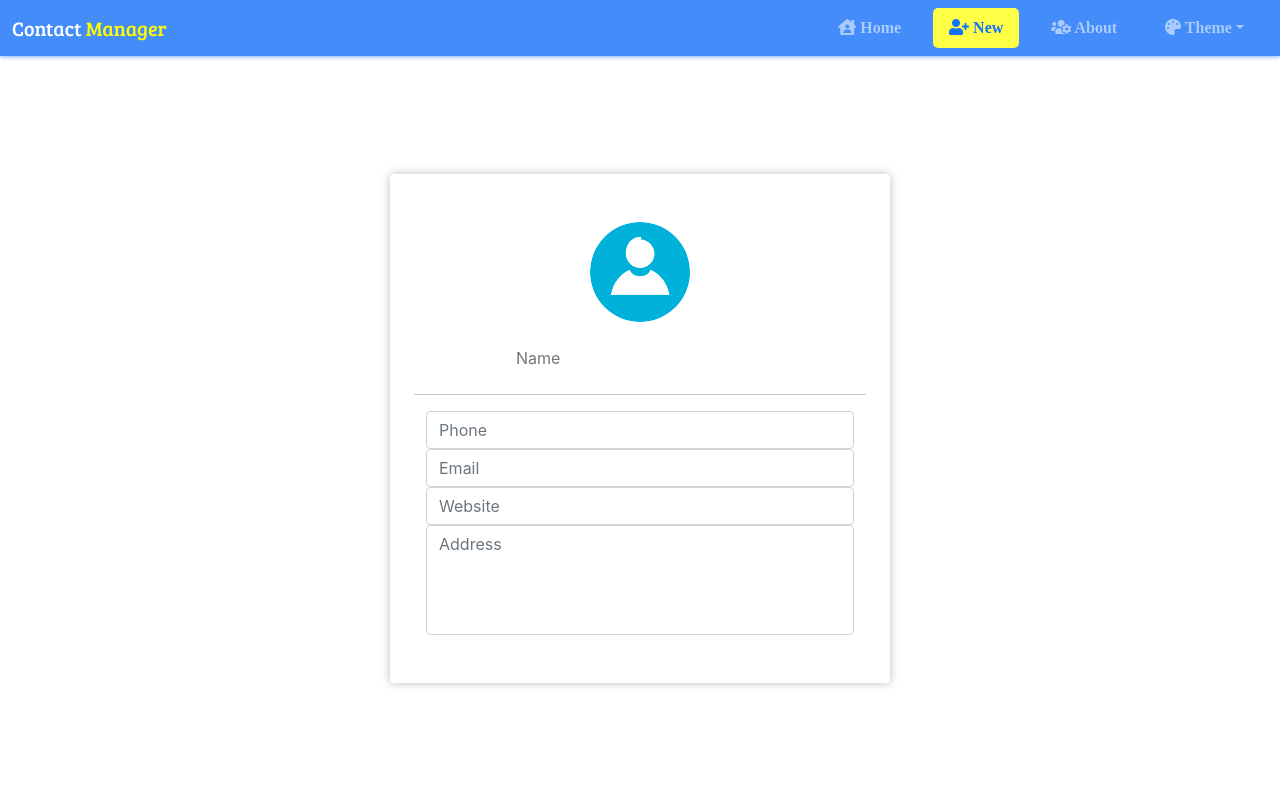
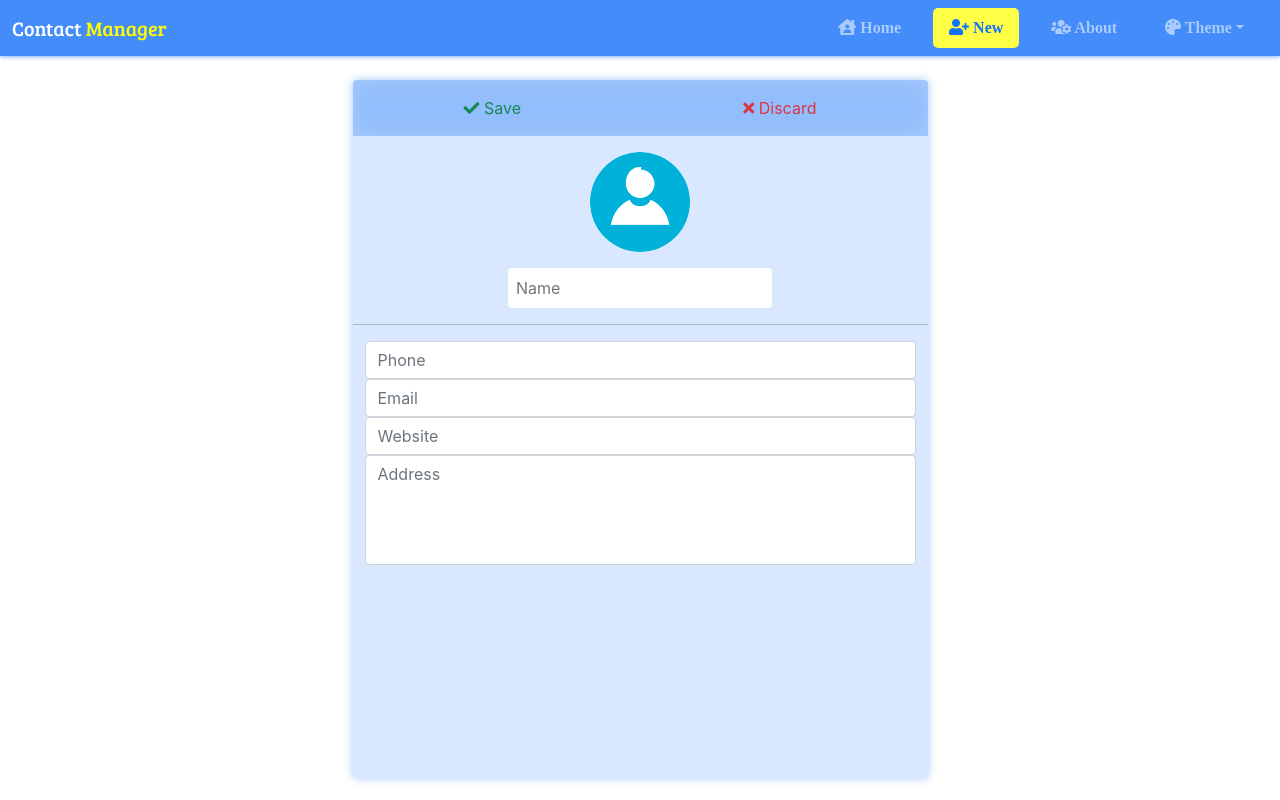
Before and after one commit to Abhishek-vk/Contact-Manager, a React (Create React App) app: page /AddContact in a window 1280 px wide. Built offline with nearby package versions, Linux system fonts and the light colour scheme; a web font is replaced by a local one.

Commit message:
add user started

```diff
--- a/package.json
+++ b/package.json
@@ -11,6 +11,7 @@
     "react-dom": "^17.0.2",
     "react-router-dom": "^5.2.0",
     "react-scripts": "4.0.3",
+    "simplebar-react": "^2.3.5",
     "web-vitals": "^1.1.2"
   },
   "scripts": {
--- a/src/components/addContact/index.js
+++ b/src/components/addContact/index.js
@@ -1,16 +1,22 @@
 import altImg from "../img/user-alt.png";
+import SimpleBar from "simplebar-react";
+import "simplebar/dist/simplebar.min.css";
+import "../css/addContact.css";
 
 const AddContact = () => {
 	return (
+		<div id="AddContactContainer" className="h-100 pt-sm-4 overflow-hidden">
+			<SimpleBar id="AddContact" className="h-100 m-auto rounded pb-sm-5 pb-4">
 				<div
-			id="AddContact"
-			className="flex m-auto rounded px-sm-4 py-sm-5 p-4"
-			style={{
-				minWidth: "320px",
-				maxWidth: "500px",
-				width: "70%",
-				boxShadow: "0 0 10px #bbb",
-			}}>
+					className="d-flex w-100 mb-3 text-center position-sticky sticky-top"
+					style={{ background: "#438cf955", backdropFilter: "blur(10px)" }}>
+					<div className="flex-fill p-3 text-success">
+						<i className="fas fa-check"></i> Save
+					</div>
+					<div className="flex-fill p-3 text-danger">
+						<i className="fas fa-times"></i> Discard
+					</div>
+				</div>
 				<div className="text-center">
 					<form>
 						<div>
@@ -58,6 +64,7 @@ const AddContact = () => {
 						</div>
 					</form>
 				</div>
+			</SimpleBar>
 		</div>
 	);
 };
--- /dev/null
+++ b/src/components/css/addContact.css
@@ -0,0 +1,28 @@
+#AddContactContainer {
+	padding-bottom: 1.4rem;
+}
+
+#AddContact {
+	min-width: 320px;
+	overflow-y: auto;
+	background: #438cf933;
+	max-width: 575px;
+	width: 100%;
+	box-shadow: #438cf97a 0px 0px 10px;
+	padding-bottom: 3rem !important;
+}
+
+@media (max-width: 767px) {
+	#AddContactContainer {
+		padding-bottom: 4.4rem;
+	}
+}
+
+@media (max-width: 576px) {
+	#AddContactContainer {
+		padding-bottom: 3.15rem;
+	}
+	#AddContact{
+		border-radius: 0 !important;
+	}
+}
```
Also changed, not shown: 1 other file (tests, documents, lock files or other folders). Lines whose indentation alone changed are shown as unchanged.
